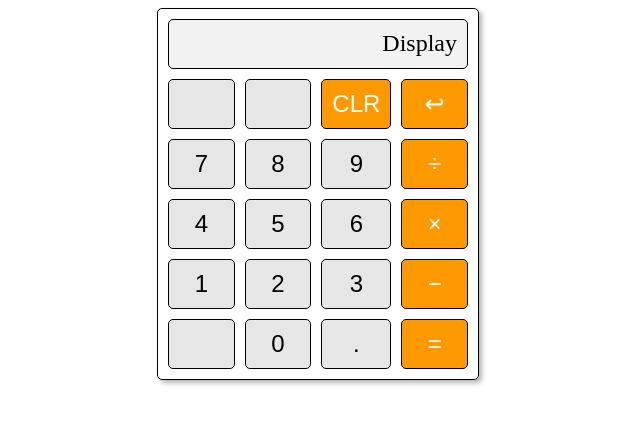
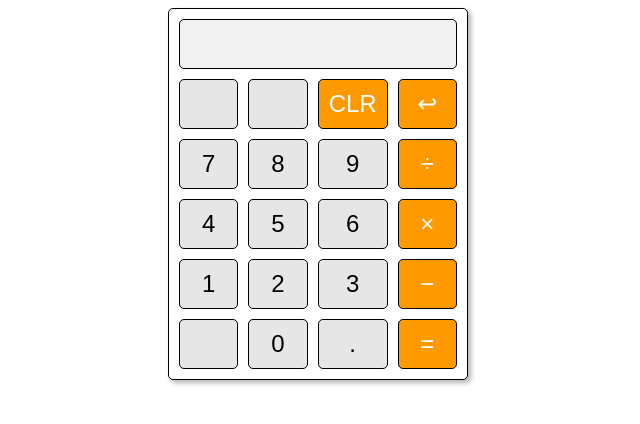
Before and after one commit to dtown1413/basic_calculator, a plain HTML site: page index.html in a window 1280 px wide. Shown: the whole page, without its empty margins (322-962 px from the left). Drawn offline with Linux system fonts and the light colour scheme.

Commit message:
Added Javascript draft... not working in its current state.

```diff
--- a/index.html
+++ b/index.html
@@ -5,31 +5,34 @@
 <meta http-equiv="X-UA-Compatible" content="IE=edge" />
 <meta name="viewport" content="width=device-width, initial-scale=1.0" />
 <link rel="stylesheet" href="style.css">
-<title> Calculator</title>
+<title>Calculator</title>
 </head>
 <body>
-<div class="calculator">
-    <div class="display">Display</div>
-    <button class="button" id="empty"></button>
-    <button class="button" id="empty"></button>
-    <button class="button" id="clear">CLR</button>
-    <button class="button" id="backspace">&larrhk;</button>
-    <button class="button" id="">7</button>
-    <button class="button" id="">8</button>
-    <button class="button" id="">9</button>
-    <button class="button" id="divide">&divide;</button>
-    <button class="button" id="">4</button>
-    <button class="button" id="">5</button>
-    <button class="button" id="">6</button>
-    <button class="button" id="multiply">&times;</button>
-    <button class="button" id="">1</button>
-    <button class="button" id="">2</button>
-    <button class="button" id="">3</button>
-    <button class="button" id="subtract">&minus;</button>
-    <button class="button" id="empty"></button>
-    <button class="button" id="zero">0</button>
-    <button class="button" id="decimal">&period;</button>
-    <button class="button" id="equals">&equals;</button>
-</div>
+    <div class="calculator">
+        <form id="screen">
+            <input type="text" class="screen">
+        </form>
+        <button type="button" class="btn"></button>
+        <button type="button" class="btn"></button>
+        <button type="button" class="btn" id="clear" data-num="">CLR</button>
+        <button type="button" class="btn" id="backspace" data-num="">&larrhk;</button>
+        <button type="button" class="btn" data-num="7">7</button>
+        <button type="button" class="btn" data-num="8">8</button>
+        <button type="button" class="btn" data-num="9">9</button>
+        <button type="button" class="btn" id="divide" data-num="/">&divide;</button>
+        <button type="button" class="btn" data-num="4">4</button>
+        <button type="button" class="btn" data-num="5">5</button>
+        <button type="button" class="btn" data-num="6">6</button>
+        <button type="button" class="btn" id="multiply" data-num="*">&times;</button>
+        <button type="button" class="btn" data-num="1">1</button>
+        <button type="button" class="btn" data-num="2">2</button>
+        <button type="button" class="btn" data-num="3">3</button>
+        <button type="button" class="btn" id="subtract" data-num="-">&minus;</button>
+        <button type="button" class="btn"></button>
+        <button type="button" class="btn" id="zero" data-num="0">0</button>
+        <button type="button" class="btn" id="decimal" data-num=".">&period;</button>
+        <button type="button" class="btn" id="equals">&equals;</button>
+    </div>
+    <script source="app.js"></script>
 </body>
 </html>
--- a/style.css
+++ b/style.css
@@ -1,3 +1,7 @@
+* {
+  box-sizing: border-box;
+}
+
 .calculator {
     display: grid;
     grid-template-columns: repeat(4, 1fr);
@@ -11,8 +15,11 @@
     box-shadow: 3px 3px 5px rgba(0, 0, 0, 0.3);
 }
 
-  .display {
-    grid-column: 1 / span 4;
+input {
+  width: 100%;
+}
+
+.screen {
   background-color: #f2f2f2;
   border: 1px solid black;
   border-radius: 5px;
@@ -21,17 +28,17 @@
   padding: 10px;
 }
 
-  .button {
+.btn {
   background-color: #e6e6e6;
   border: 1px solid black;
   border-radius: 5px;
   font-size: 24px;
   padding: 10px;
   cursor: pointer;
-    transition: background-color 0.3s ease;
+  transition: background-color 0.2s ease;
 }
 
-  .button:hover {
+.btn:hover {
   background-color: #d9d9d9;
 }
 
@@ -42,6 +49,10 @@
 
 #clear:hover, #backspace:hover, #divide:hover, #multiply:hover, #subtract:hover, #add:hover, #equals:hover {
   background-color: #e68a00;
+}
+
+#screen {
+  grid-column: 1 / span 4;
 }
 
 #zero {
```
Also changed, not shown: app.js (added, +28 -0 lines). Lines whose indentation alone changed are shown as unchanged.
